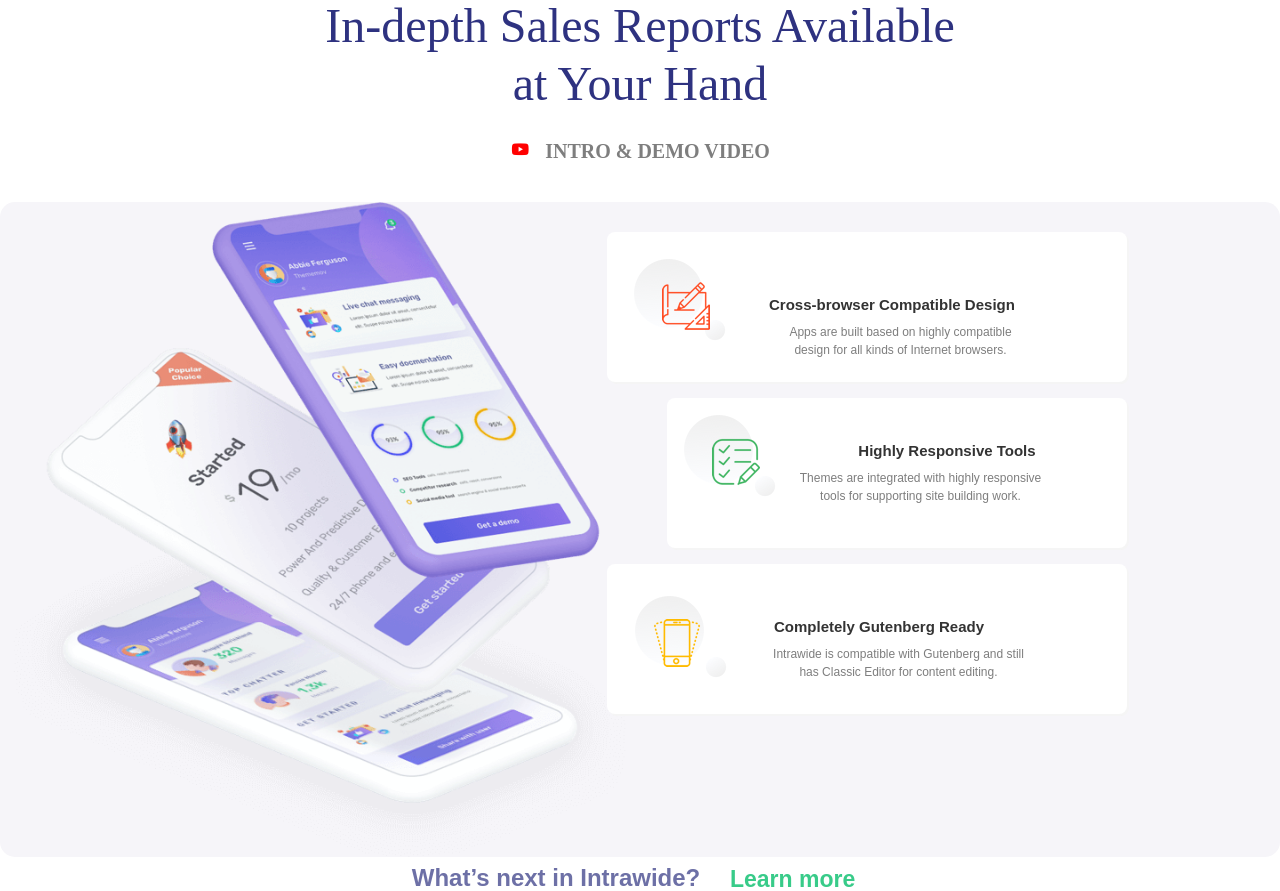
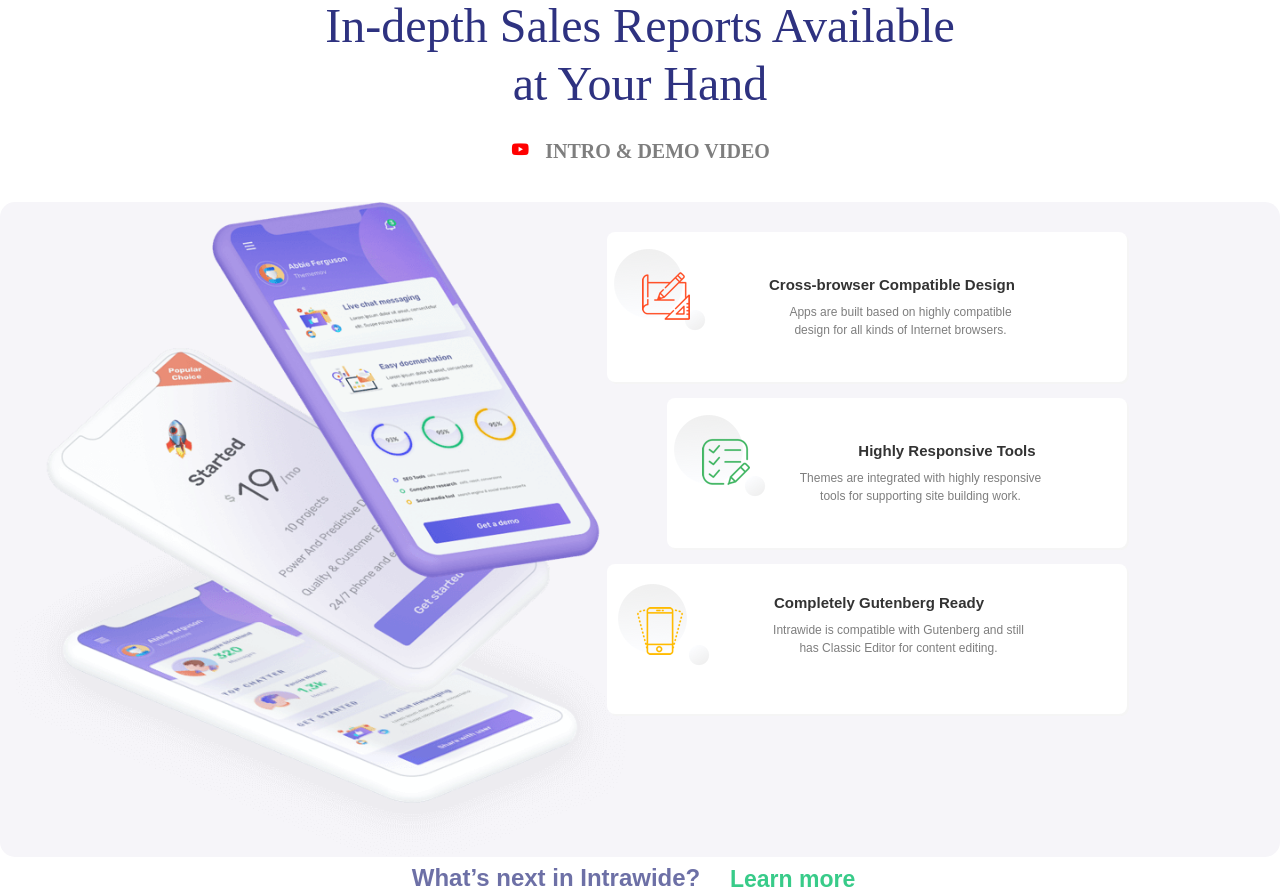
Before and after one commit to sherrymerry/Intrawide-web, a PHP site: page / in a window 1280 px wide. Shown: the part 788-1679 px from the top of the page. Run offline with PHP 8.4, Linux system fonts and the light colour scheme; some libraries are stand-ins or nearby versions.

Commit message:
Update style.css

```diff
--- a/style.css
+++ b/style.css
@@ -211,7 +211,8 @@ nav a{
 }
 
 .card1 .img{
-    padding: 15px;
+    padding: 5px;
+    margin-left: -10px;
 
 }
 
@@ -256,6 +257,7 @@ nav a{
  }
  .card2 .img{
      padding: 5px;
+     margin-left: -10px;
  }
 
  .highly-head{
@@ -300,7 +302,8 @@ nav a{
 
  }
  .card3 .img{
-     padding: 20px;
+    padding: 8px;
+    margin-left: -5px;
 
  }
 
```
